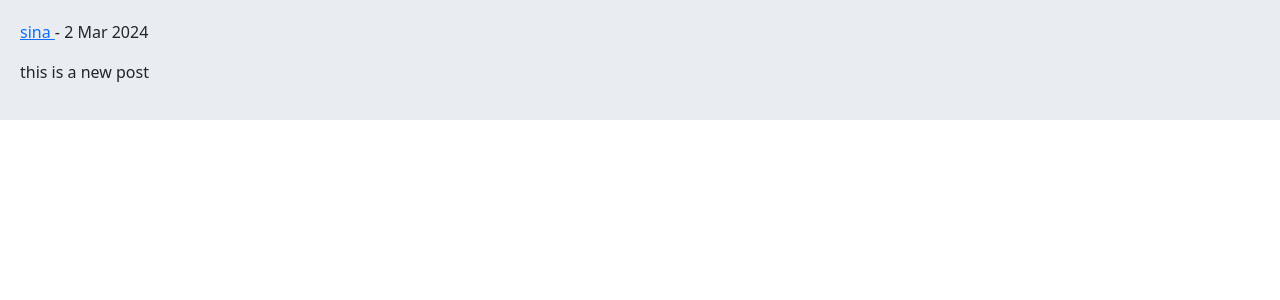
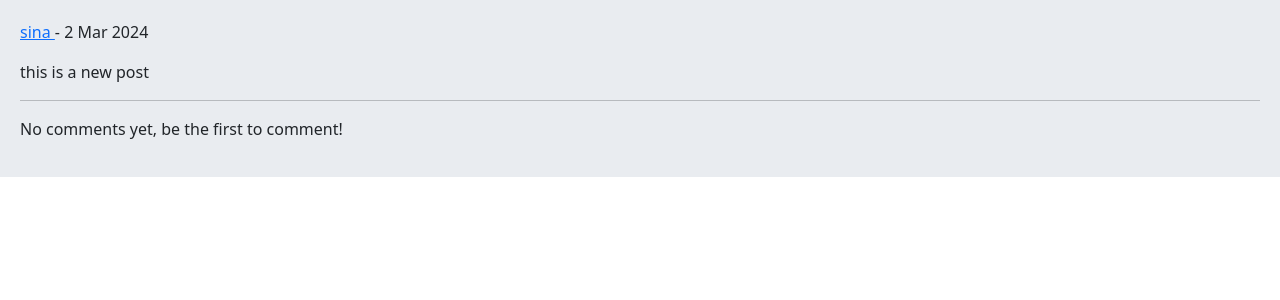
Before and after one commit to sina-abd/django-social-network, a Django app: a page that uses home/templates/home/detail.html in a window 1280 px wide. Shown: the part 56-356 px from the top of the page. Run offline with Django 5.2, Linux system fonts and the light colour scheme; data comes from the database, SQL or seed files in the repository.

Commit message:
modifiled comment details and templates

```diff
--- a/home/templates/home/detail.html
+++ b/home/templates/home/detail.html
@@ -6,5 +6,14 @@
         <a href="{% url 'home:post_update' post.id %}" class="btn btn-info"> Update </a>
     {% endif %}
     <p><a href="{% url 'account:user_profile' post.user.id %}"> {{ post.user.username }} </a> - {{ post.updated|date:"j M Y" }}</p>
-    <p> {{ post.body }} </p>
+    <p> {{ post.body }} </p><hr/>
+
+    {% for comment in comments %}
+        <div class="card bg-dark text-white">
+            <p class="card-header">{{ comment.user }} | {{ comment.created|timesince }} ago </p>
+            <p class="card-body">{{ comment.body }}</p>
+        </div>
+    {% empty %}
+        <p> No comments yet, be the first to comment! </p>
+    {% endfor %}
 {% endblock content %}
--- a/home/views.py
+++ b/home/views.py
@@ -14,7 +14,8 @@ class HomeView(View):
 class PostDetailView(View):
     def get(self, request, post_id, post_slug):
         post = get_object_or_404(Post, pk=post_id, slug=post_slug)
-        return render(request, 'home/detail.html', {'post':post})
+        comments = post.pcomments.filter(is_reply=False)
+        return render(request, 'home/detail.html', {'post':post, 'comments':comments})
 
 class PostDeleteView(LoginRequiredMixin, View):
     def get(self, request, post_id):
```
